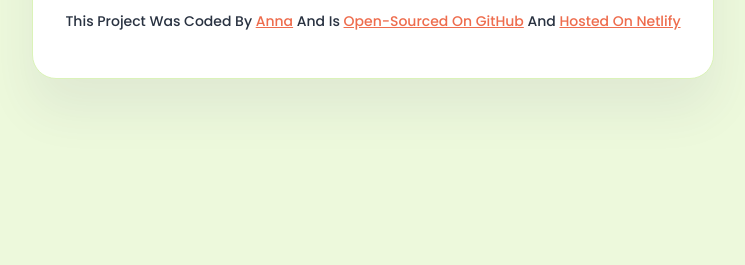
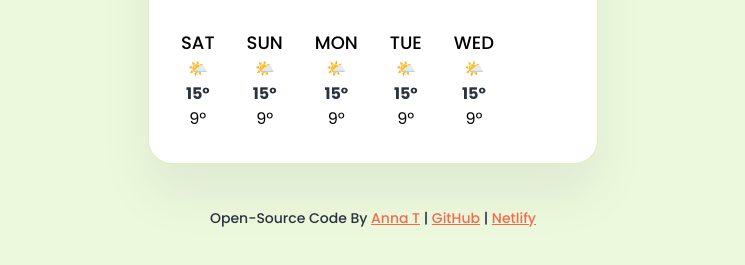
Before and after one commit to useherexperience/Week-7, a plain HTML site: page index.html in a window 1280 px wide. Shown: the part 381-646 px from the top of the page, without its empty margins (267-1012 px from the left). Drawn offline with nearby package versions, Linux system fonts and the light colour scheme; no server answers.

Commit message:
Injected the forecast HTML from JS

```diff
--- a/index.html
+++ b/index.html
@@ -48,16 +48,17 @@
                     <div class="weather-app-unit">°F</div>
                 </div>
             </div>
+            <div class="weather-forecast" id="forecast"></div>
         </main>
-        <footer>
-            <p class="footer">
-                This project was coded by
-                <a href="https://github.com/useherexperience" target="_blank">Anna</a> and is
-                <a href="https://github.com/useherexperience/weather-app" target="_blank" "> open-sourced on GitHub</a> and
-                <a href="https://shecodes-week6.netlify.app/" target="_blank">hosted on Netlify</a>
-            </p>
-        </footer>
     </div>
+    <footer>
+        <p class="footer">
+            Open-source code by
+            <a href="https://github.com/useherexperience" target="_blank">Anna T</a> |
+            <a href="https://github.com/useherexperience/weather-app" target="_blank" ">GitHub</a> |
+            <a href="https://shecodes-week6.netlify.app/" target="_blank">Netlify</a>
+        </p>
+    </footer>
     <script src="src/index.js"></script>
 </body>
 </html>
--- a/src/index.js
+++ b/src/index.js
@@ -53,7 +53,34 @@ function handleSearchSubmit(event) {
     searchCity(searchInput.value);
 }
 
+function displayForecast() {
+    let day = ["Sat", "Sun", "Mon", "Tue", "Wed"];
+    let forecastHtml = "";
+
+    day.forEach(function (day) {
+        forecastHtml =
+            forecastHtml +
+            `
+      <div class="weather-forecast-day">
+        <div class="weather-forecast-date">${day}</div>
+        <div class="weather-forecast-icon">🌤️</div>
+        <div class="weather-forecast-temperatures">
+          <div class="weather-forecast-temperature">
+            <strong>15º</strong>
+          </div>
+          <div class="weather-forecast-temperature">9º</div>
+        </div>
+      </div>
+    `;
+    });
+
+    let forecastElement = document.querySelector("#forecast");
+    forecastElement.innerHTML = forecastHtml;
+}
+
+
 let searchFormElement = document.querySelector("#search-form");
 searchFormElement.addEventListener("submit", handleSearchSubmit);
 
 searchCity("Atlanta");
+displayForecast();
--- a/src/style.css
+++ b/src/style.css
@@ -129,3 +129,28 @@ strong {
     font-weight: 400;
     color: #3D5A80;
 }
+
+.weather-forecast {
+    text-align: center;
+    display: flex;
+    margin-top: 32px;
+}
+
+.weather-forecast-date {
+    font-size:18px;
+    font-weight: 500;
+    text-transform: uppercase;
+}
+
+.weather-forecast {
+    font-size: 16px;
+    gap: 32px;
+}
+
+.weather-forecast-max {
+    font-weight: 600;
+}
+
+.weather-forecast-min {
+    opacity: 0.6;
+}
```
